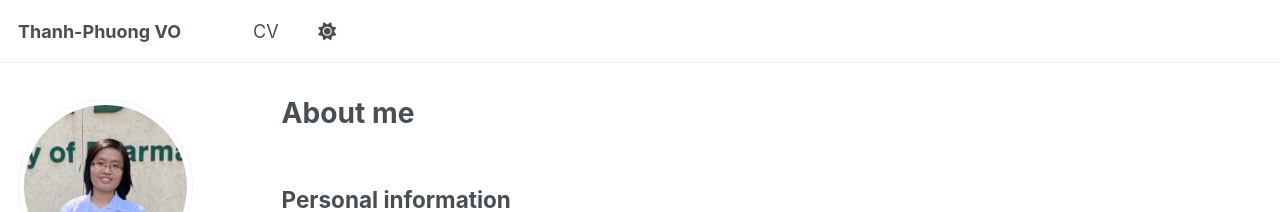
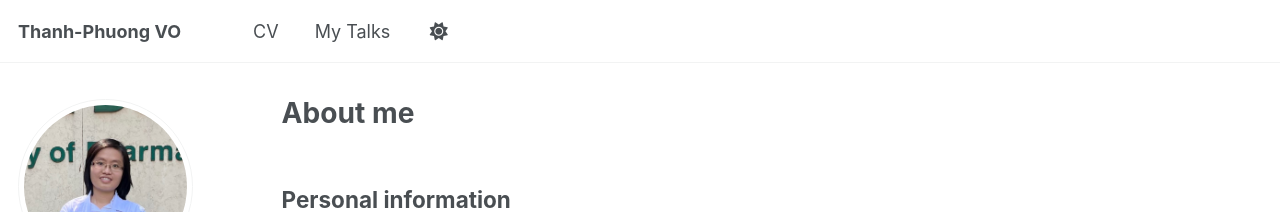
Before and after one commit to vo-thanh-phuong/vo-thanh-phuong.github.io, a Jekyll site: the page built from _pages/about.md, in a window 1280 px wide. Shown: the top 212 px of the page. Built offline with Jekyll 4.4.1, drawn with Linux system fonts in a browser that asks for light colours; some web fonts are replaced; a script that is not in the unit is left out.

Commit message:
Update navigation to include 'My Talks' section

```diff
--- a/_data/navigation.yml
+++ b/_data/navigation.yml
@@ -14,8 +14,8 @@ main:
   # - title: "CV"
   #   url: /cv-json/
 
-  #- title: "My Projects"
-  #  url: /talks/
+  - title: "My Talks"
+    url: /talks/
 
   #- title: "Publications"
   #  url: /publications/
```
